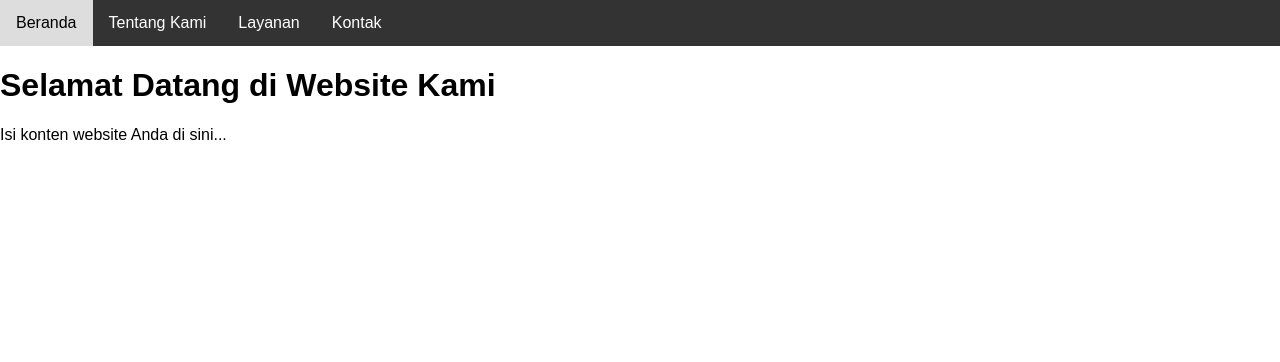
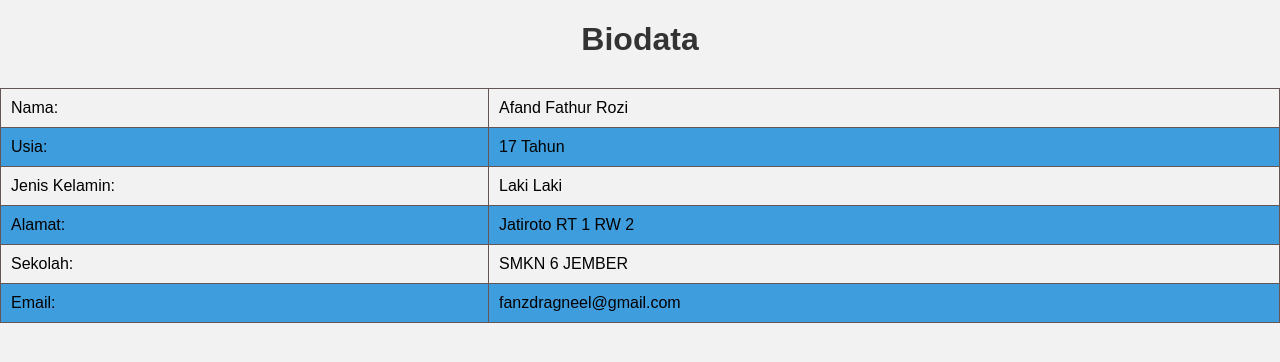
Before and after one commit to Fannzz/tugas, a plain HTML site: page index.html in a window 1280 px wide. Drawn offline with Linux system fonts and the light colour scheme.

Commit message:
Afand,memodifikas file index dan menambahkan file styles ccs

```diff
--- a/index.html
+++ b/index.html
@@ -1,95 +1,39 @@
 <!DOCTYPE html>
-<html>
+<html lang="en">
 <head>
-    <title>Contoh Menu Navigasi</title>
-    <style>
-        body {
-            margin: 0;
-            padding: 0;
-            font-family: Arial, sans-serif;
-        }
-
-        .navbar {
-            background-color: #333;
-            overflow: hidden;
-        }
-
-        .navbar a {
-            float: left;
-            display: block;
-            color: white;
-            text-align: center;
-            padding: 14px 16px;
-            text-decoration: none;
-        }
-
-        .dropdown {
-            float: left;
-            overflow: hidden;
-        }
-
-        .dropdown .dropbtn {
-            font-size: 16px;
-            border: none;
-            outline: none;
-            color: white;
-            background-color: inherit;
-            margin: 0;
-            padding: 14px 16px;
-        }
-
-        .navbar a:hover, .dropdown:hover .dropbtn {
-            background-color: #ddd;
-            color: black;
-        }
-
-        .dropdown-content {
-            display: none;
-            position: absolute;
-            background-color: #f9f9f9;
-            min-width: 160px;
-            box-shadow: 0px 8px 16px 0px rgba(0,0,0,0.2);
-            z-index: 1;
-        }
-
-        .dropdown-content a {
-            float: none;
-            color: black;
-            padding: 12px 16px;
-            text-decoration: none;
-            display: block;
-            text-align: left;
-        }
-
-        .dropdown-content a:hover {
-            background-color: #ddd;
-        }
-
-        .dropdown:hover .dropdown-content {
-            display: block;
-        }
-    </style>
+    <meta charset="UTF-8">
+    <meta http-equiv="X-UA-Compatible" content="IE=edge">
+    <meta name="viewport" content="width=device-width, initial-scale=1.0">
+    <link rel="stylesheet" href="styles.css">
+    <title>Biodata</title>
 </head>
 <body>
-
-<div class="navbar">
-    <a href="#home">Beranda</a>
-    <a href="#about">Tentang Kami</a>
-    <div class="dropdown">
-        <button class="dropbtn">Layanan
-            <i class="fa fa-caret-down"></i>
-        </button>
-        <div class="dropdown-content">
-            <a href="#service1">Layanan 1</a>
-            <a href="#service2">Layanan 2</a>
-            <a href="#service3">Layanan 3</a>
-        </div>
-    </div>
-    <a href="#contact">Kontak</a>
-</div>
-
-<h1>Selamat Datang di Website Kami</h1>
-<p>Isi konten website Anda di sini...</p>
-
+    <h1>Biodata</h1>
+    <table>
+        <tr>
+            <td>Nama:</td>
+            <td>Afand Fathur Rozi </td>
+        </tr>
+        <tr>
+            <td>Usia:</td>
+            <td>17 Tahun</td>
+        </tr>
+        <tr>
+            <td>Jenis Kelamin:</td>
+            <td>Laki Laki</td>
+        </tr>
+        <tr>
+            <td>Alamat:</td>
+            <td>Jatiroto RT 1 RW 2</td>
+        </tr>
+        <tr>
+            <td>Sekolah:</td>
+            <td>SMKN 6 JEMBER</td>
+        </tr>
+        <tr>
+            <td>Email:</td>
+            <td>fanzdragneel@gmail.com</td>
+        </tr>
+    </table>
 </body>
 </html>
--- /dev/null
+++ b/styles.css
@@ -0,0 +1,44 @@
+body {
+    font-family: Arial, sans-serif;
+    margin: 0;
+    padding: 0;
+    background-color: #f2f2f2;
+}
+
+.container {
+    max-width: 600px;
+    margin: 50px auto;
+    padding: 20px;
+    background-color: #fff;
+    border: 1px solid #ccc;
+    border-radius: 5px;
+    box-shadow: 0 0 10px rgba(0, 0, 0, 0.1);
+}
+
+h1 {
+    text-align: center;
+    margin-bottom: 30px;
+    color: #333;
+}
+
+table {
+    width: 100%;
+    border-collapse: collapse;
+}
+
+table, th, td {
+    border: 1px solid #665555;
+}
+
+th, td {
+    padding: 10px;
+    text-align: left;
+}
+
+tr:nth-child(even) {
+    background-color: #3d9ddd;
+}
+
+tr:hover {
+    background-color: #ddd;
+}
```
